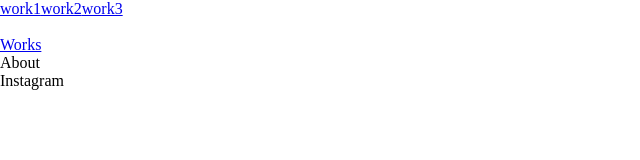
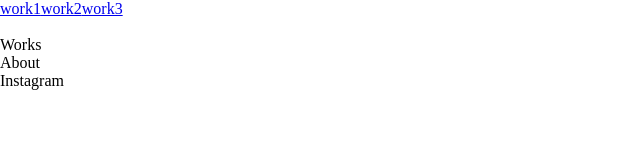
Before and after one commit to yongisadragon/younghyun, a React (Vite) app: page /works in a window 1280 px wide. Shown: the top 160 px of the page, without its empty margins (0-640 px from the left). Built offline with nearby package versions, Linux system fonts and the light colour scheme.

Commit message:
Navbar 태그 통일 및 기능 설정

```diff
--- a/src/common/NavBar.jsx
+++ b/src/common/NavBar.jsx
@@ -3,15 +3,25 @@ import { NavLink, useNavigate, useSearchParams } from "react-router-dom";
 import styles from "./NavBar.module.css";
 export default function NavBar() {
   const [searchAbout, setSearchAbout] = useSearchParams();
-  const handleAboutClick = () => {
-    setSearchAbout({ about: "leeyounghyun" });
-  };
+  const navigate = useNavigate();
 
   return (
-    <div className={styles.layout}>
-      <NavLink to={"/"}>Works</NavLink>
-      <div onClick={handleAboutClick}>About</div>
-      <div>Instagram</div>
+    <div className={styles.container}>
+      <div className={styles.links}>
+        <div onClick={() => navigate("/")}>Works</div>
+        <div
+          onClick={() => {
+            setSearchAbout({ about: "leeyounghyun" });
+          }}>
+          About
+        </div>
+        <div
+          onClick={() => {
+            window.open("https://www.instagram.com/leeygnhn/", "_blank");
+          }}>
+          Instagram
+        </div>
+      </div>
     </div>
   );
 }
--- a/src/common/NavBar.module.css
+++ b/src/common/NavBar.module.css
@@ -1,4 +1,4 @@
-.layout {
+.container {
   /* width: 100%;
   gap: 1.5rem;
   display: flex;
@@ -7,3 +7,11 @@
   position: absolute;
   z-index: 10; /* 적절한 z-index 값을 설정합니다. */
 }
+
+.links {
+  cursor: pointer;
+  & > *:hover {
+    /* transition: 0.3s; */
+    opacity: 0.5;
+  }
+}
```
